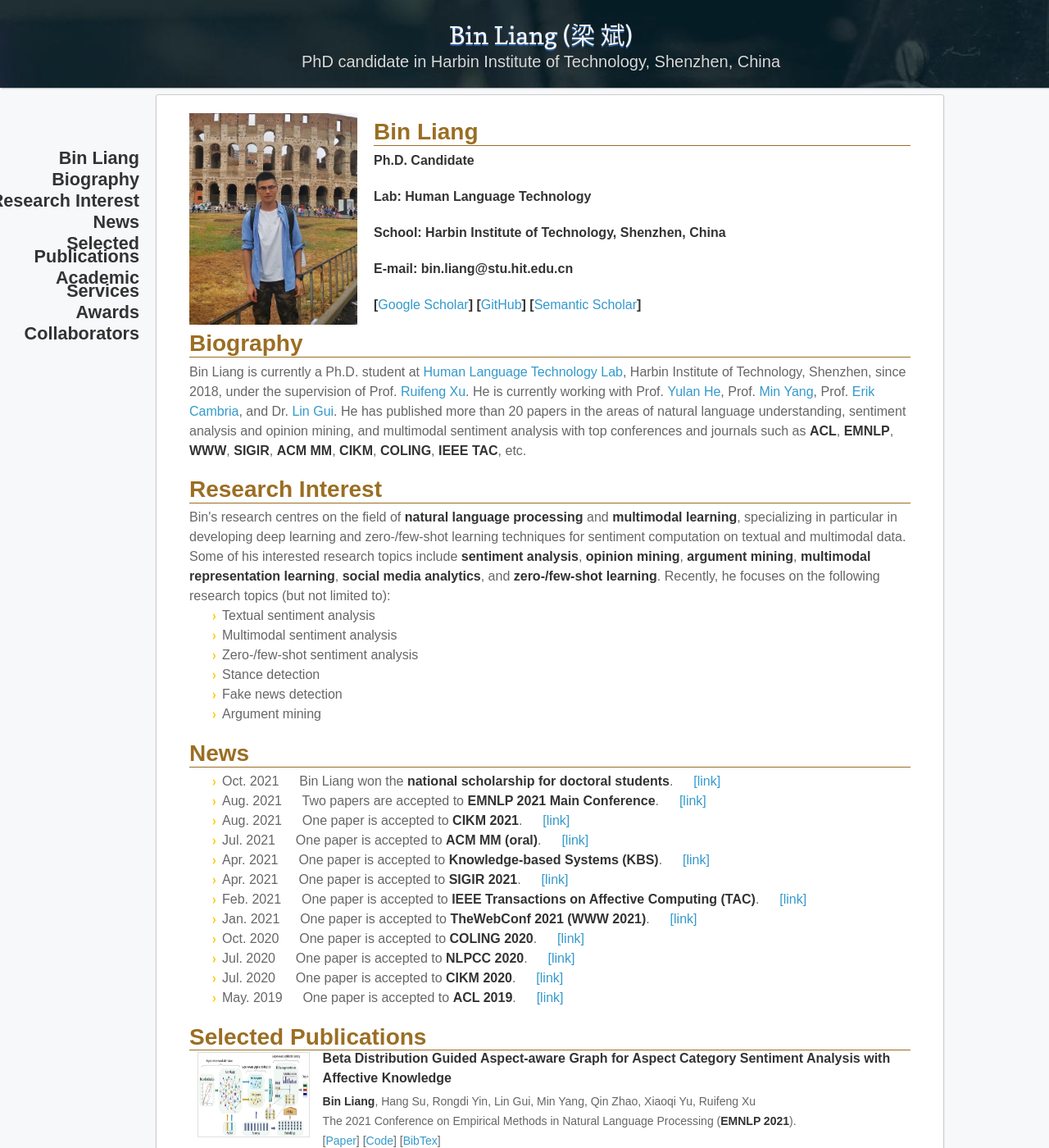
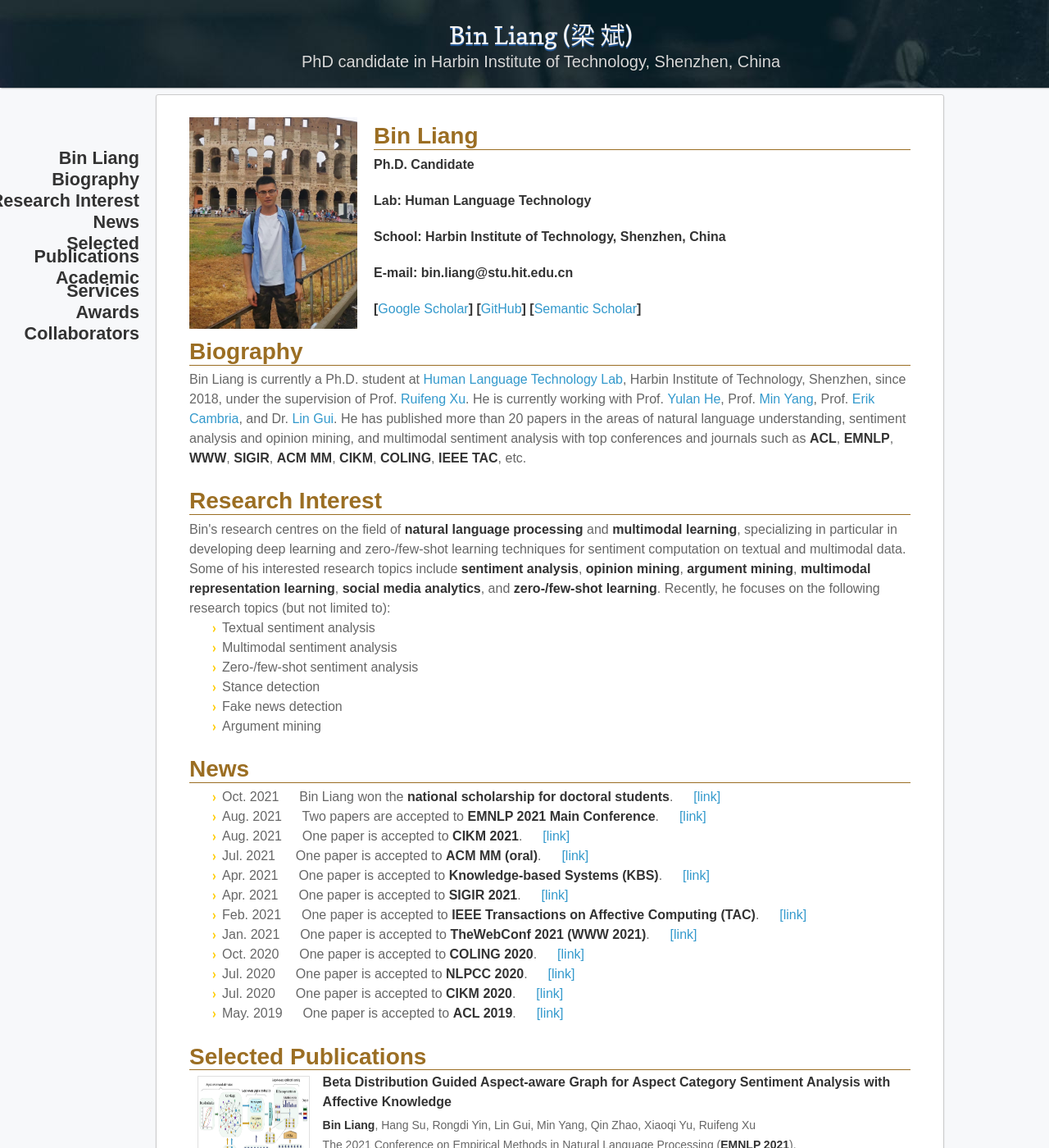
Before and after one commit to BinLiang-NLP/BinLiang-NLP.github.io, a Jekyll site: the page built from index.md, in a window 1280 px wide and 1400 px high. Shown: the whole window at 82% size. Built offline with Jekyll 4.4.1, drawn with Linux system fonts in a browser that asks for light colours; nearby versions of some CDN libraries; our own code applies the rules of GitHub Pages for plain Markdown files.

Commit message:
Update jekyll-theme-leap-day.scss

```diff
--- a/_sass/jekyll-theme-leap-day.scss
+++ b/_sass/jekyll-theme-leap-day.scss
@@ -565,8 +565,8 @@
     text-align: left;
     padding-top: 0em;
     padding-bottom: 0em;
-    margin-top: -0.5em;
-    margin-bottom: -0.5em;
+    margin-top: -0.2em;
+    margin-bottom: -0.2em;
 }
 
 
```
